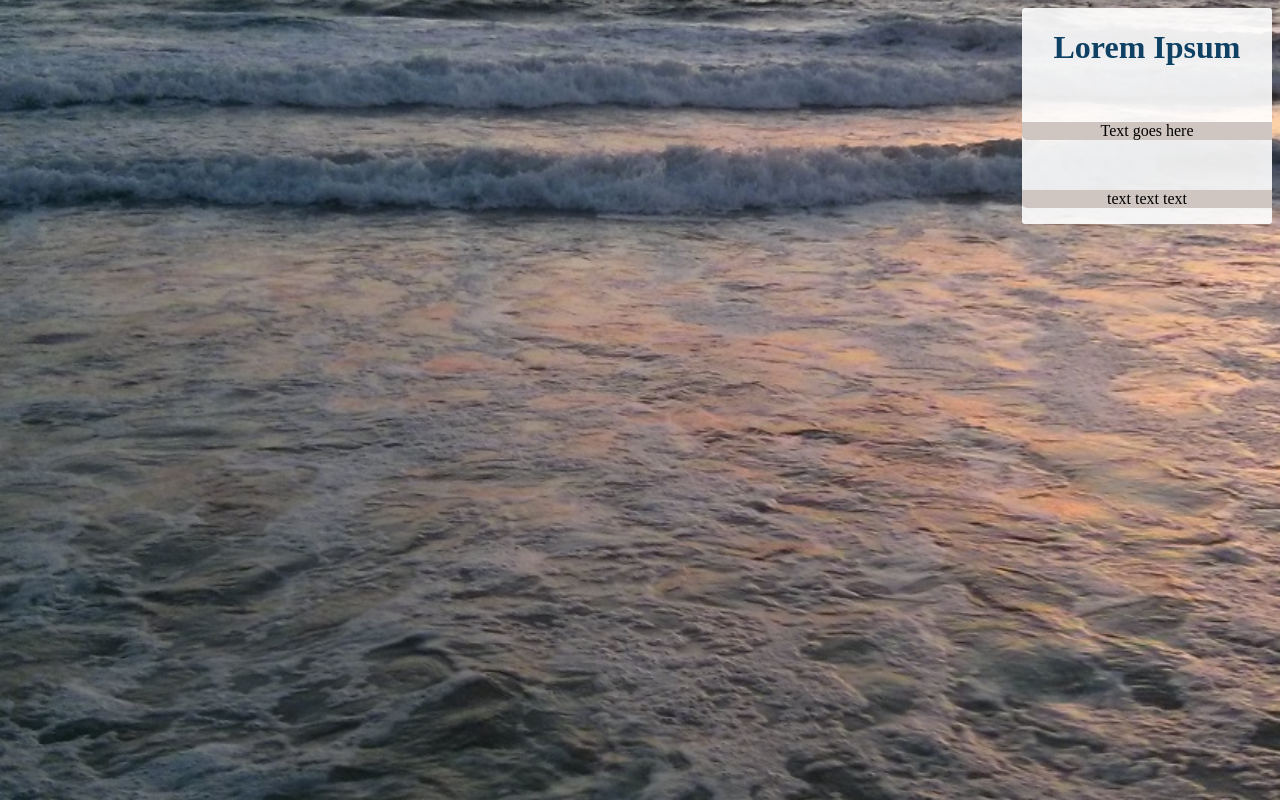
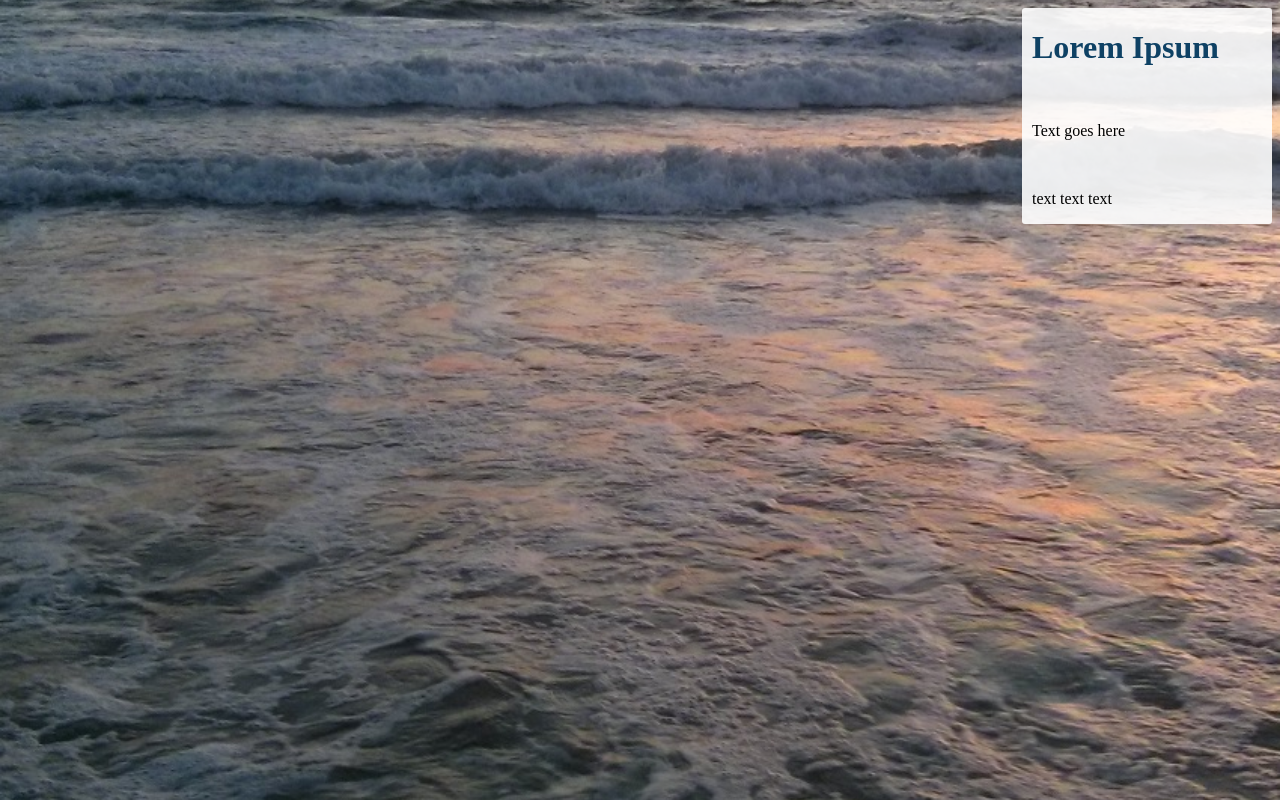
Before and after one commit to demeter93/demeter93.github.io, a plain HTML site: page index.html in a window 1280 px wide. Drawn offline with Linux system fonts and the light colour scheme.

Commit message:
Update styleresume.css

```diff
--- a/styleresume.css
+++ b/styleresume.css
@@ -5,6 +5,7 @@ html {
 
 h1 {
   color: #0e4164;
+  padding-left: 10px;
 }
 
 .main {
@@ -12,10 +13,11 @@ h1 {
   background: rgba(255, 255, 255, 0.9);
   float: right;
   width: 250px;
-  text-align: center;
+
 }
 
 p {
-    background: none repeat scroll 0 0 #CFC6C2;
+    background: none repeat scroll 0 0;
     border-radius: 0 0 0 5px;
+    padding-left: 10px;
 }
```
